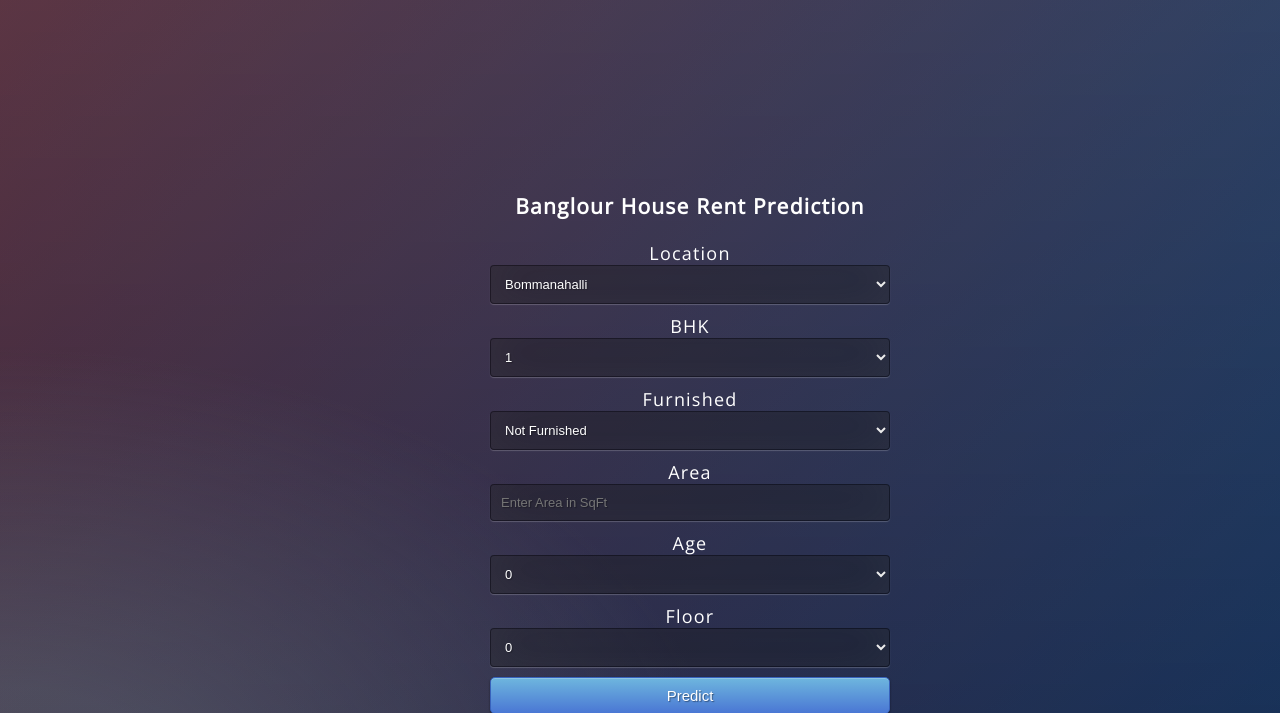
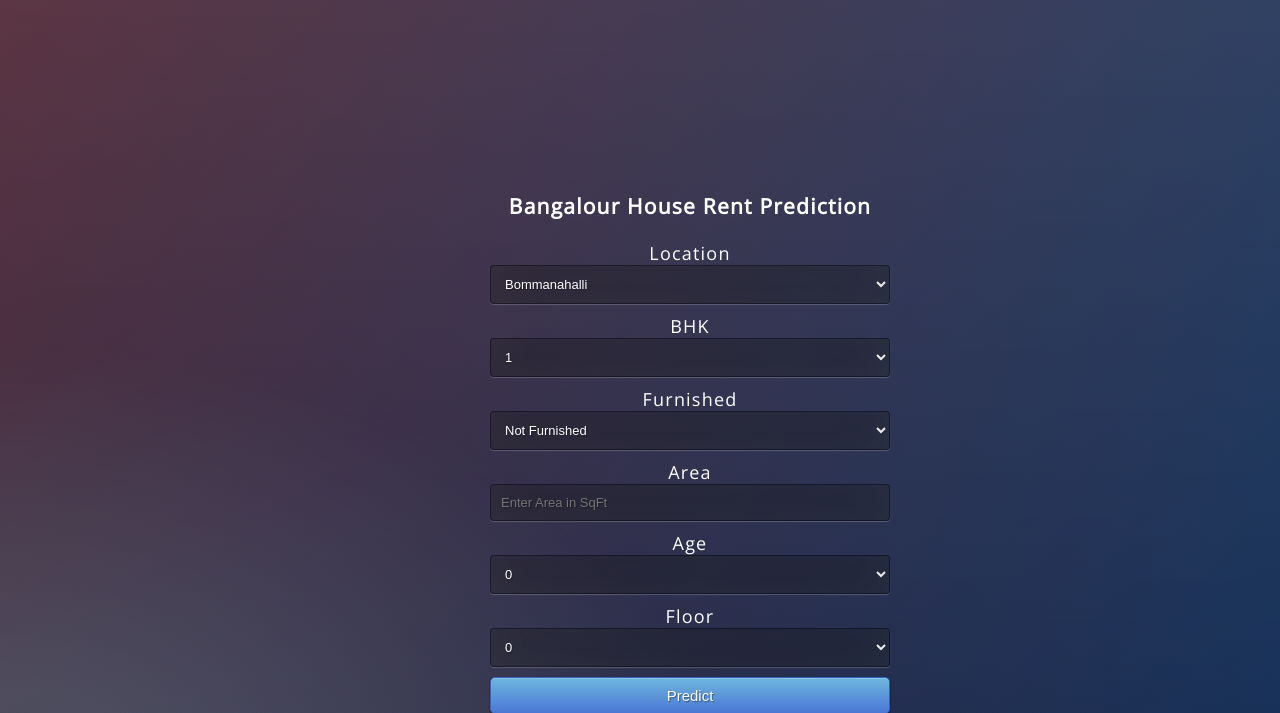
Before and after one commit to Saif04Khan/BangaloreRentMlmodel-, a Flask app: page / in a window 1280 px wide. Shown: the top 713 px of the page. Run offline with Flask 2, Linux system fonts and the light colour scheme; parts of the project's set-up code (start-up, migrations or seed data) failed here and were passed over.

Commit message:
Add files via upload

```diff
--- a/templates/index.html
+++ b/templates/index.html
@@ -14,7 +14,7 @@
 
 <body>
  <div class="login">
-  <h3>Banglour House Rent Prediction</h3>
+  <h3>Bangalour House Rent Prediction</h3>
 
      <!-- Main Input For Receiving Query to our ML -->
     <form action="{{ url_for('predict')}}"method="post">
```
